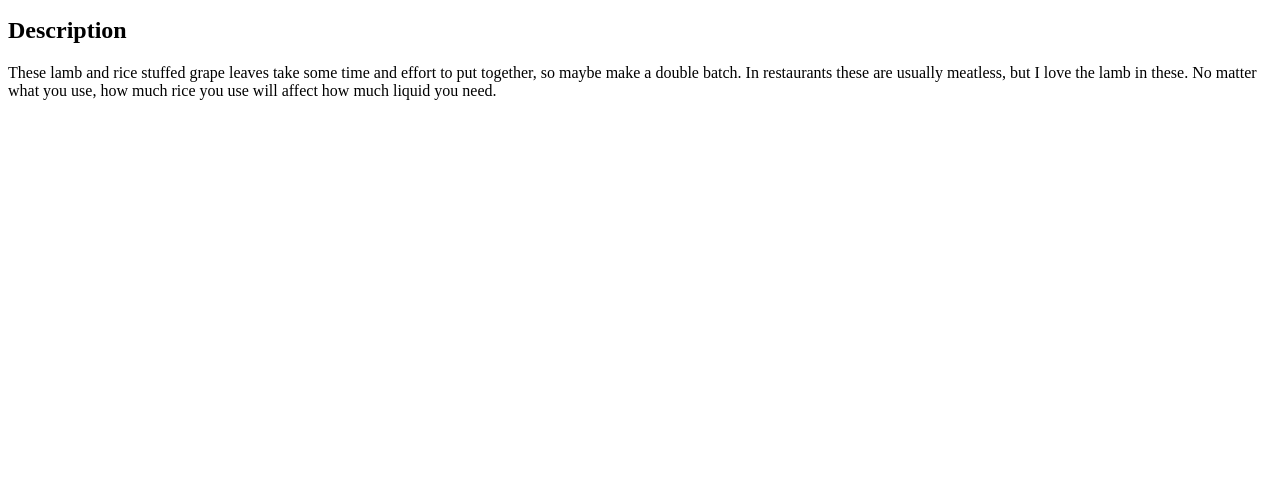
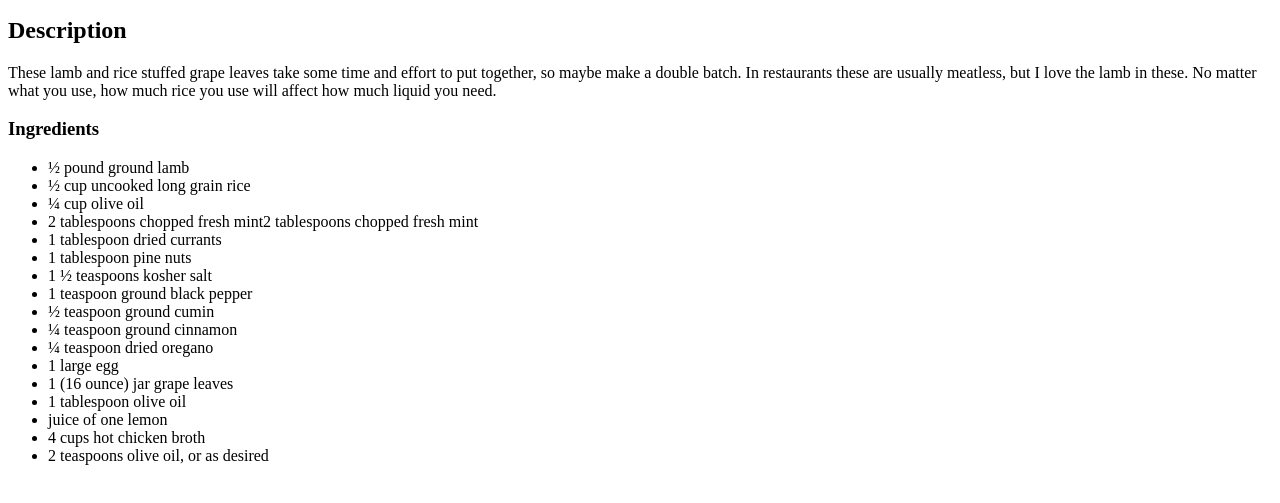
Before and after one commit to MosesButera/odin-recipes, a plain HTML site: page recipes/lamb-and-rice.html in a window 1280 px wide. Shown: the part 127-630 px from the top of the page. Drawn offline with Linux system fonts and the light colour scheme.

Commit message:
Add an ingredients title and an unordered list of the ingredients

```diff
--- a/recipes/lamb-and-rice.html
+++ b/recipes/lamb-and-rice.html
@@ -15,7 +15,26 @@
     <h2>Description</h2>
     <p>These lamb and rice stuffed grape leaves take some time and effort to put together, so maybe make a double batch. In restaurants these are usually meatless, but I love the lamb in these. No matter what you use, how much rice you use will affect how much liquid you need.</p>
 
-
+    <h3>Ingredients</h3>
+    <ul>
+        <li>½ pound ground lamb</li>
+        <li>½ cup uncooked long grain rice</li>
+        <li>¼ cup olive oil</li>
+        <li>2 tablespoons chopped fresh mint2 tablespoons chopped fresh mint</li>
+        <li>1 tablespoon dried currants</li>
+        <li>1 tablespoon pine nuts</li>
+        <li>1 ½ teaspoons kosher salt</li>
+        <li>1 teaspoon ground black pepper</li>
+        <li>½ teaspoon ground cumin</li>
+        <li>¼ teaspoon ground cinnamon</li>
+        <li>¼ teaspoon dried oregano</li>
+        <li>1 large egg</li>
+        <li>1 (16 ounce) jar grape leaves</li>
+        <li>1 tablespoon olive oil</li>
+        <li>juice of one lemon</li>
+        <li>4 cups hot chicken broth</li>
+        <li>2 teaspoons olive oil, or as desired</li>
+    </ul>
 
 
 </body>
```
